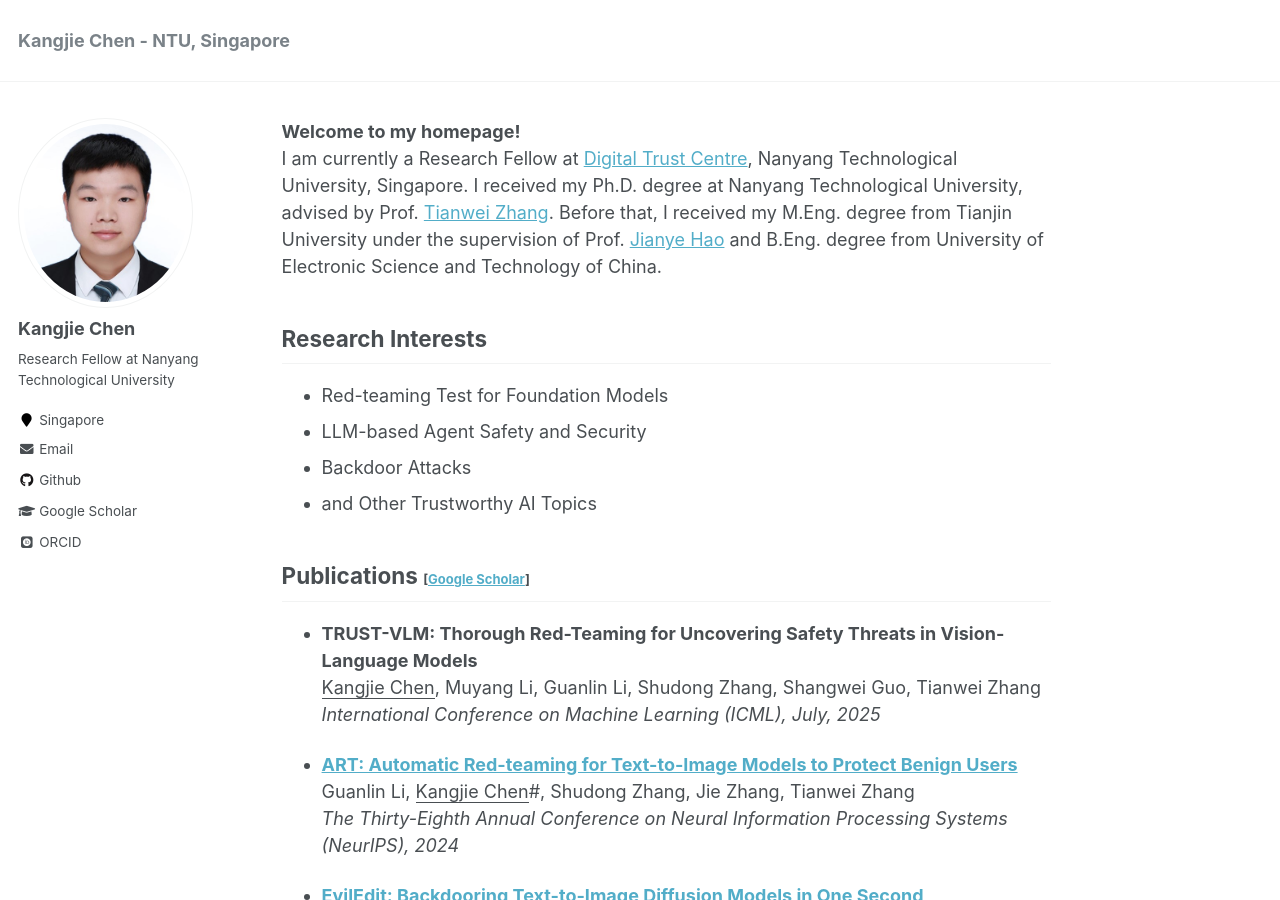
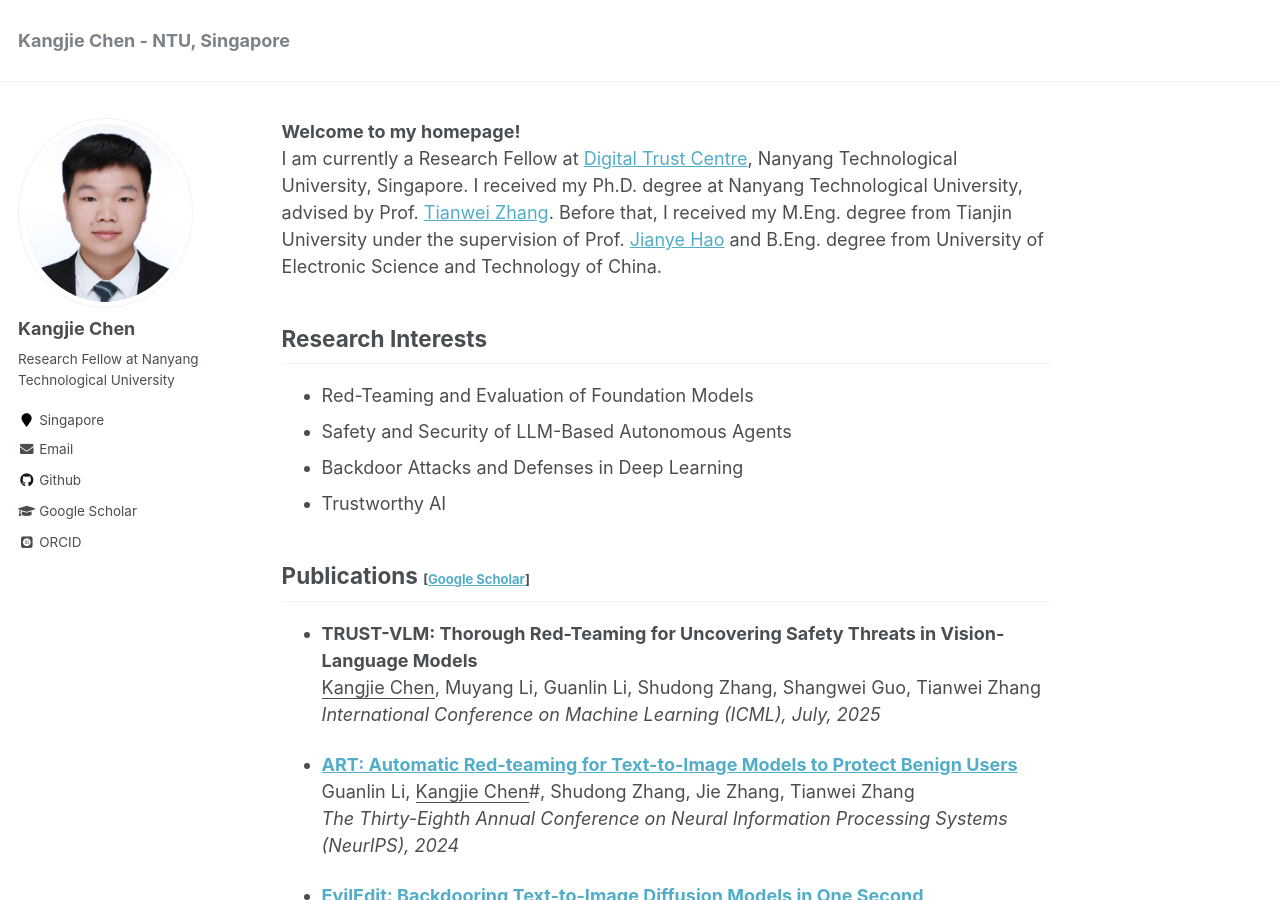
Before and after one commit to kangjie-chen/kangjie-chen.github.io, a Jekyll site: the page built from _pages/about.md, in a window 1280 px wide and 900 px high. Built offline with Jekyll 4.4.1, drawn with Linux system fonts in a browser that asks for light colours; some web fonts are replaced.

Commit message:
Update about.md

```diff
--- a/_pages/about.md
+++ b/_pages/about.md
@@ -13,10 +13,10 @@ redirect_from:
 I am currently a Research Fellow at [Digital Trust Centre](https://www.ntu.edu.sg/dtc), Nanyang Technological University, Singapore. I received my Ph.D. degree at Nanyang Technological University, advised by Prof. [Tianwei Zhang](https://personal.ntu.edu.sg/tianwei.zhang/index.html). Before that, I received my M.Eng. degree from Tianjin University under the supervision of Prof. [Jianye Hao](http://www.icdai.org/jianye.html) and B.Eng. degree from University of Electronic Science and Technology of China.
 
 ## Research Interests
-- Red-teaming Test for Foundation Models
-- LLM-based Agent Safety and Security
-- Backdoor Attacks
-- and Other Trustworthy AI Topics
+- Red-Teaming and Evaluation of Foundation Models
+- Safety and Security of LLM-Based Autonomous Agents
+- Backdoor Attacks and Defenses in Deep Learning
+- Trustworthy AI
 <br/>
 
 ## Publications <span style="font-size:small;">[[Google Scholar](https://scholar.google.com/citations?user=vEPnP6oAAAAJ)]</span>
```
